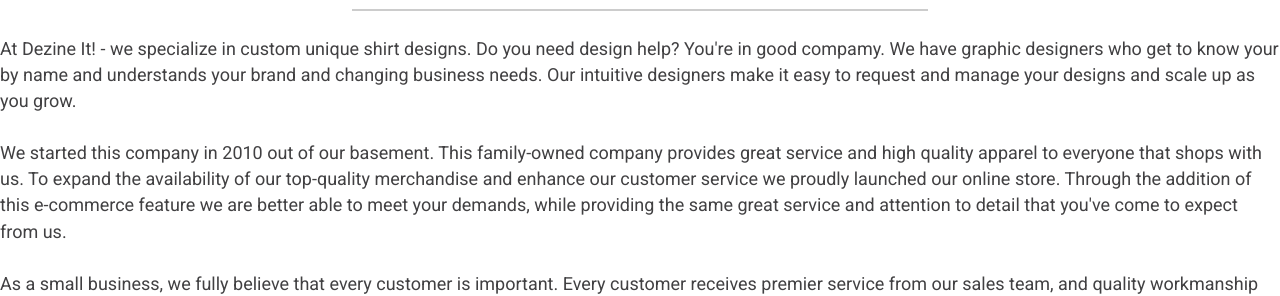
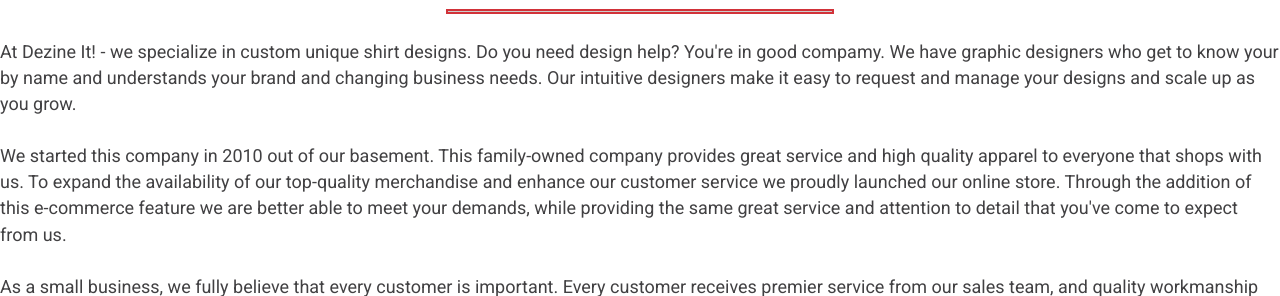
Before and after one commit to adamgarza/dezineit-web-app, a Gatsby site: page /about in a window 1280 px wide. Shown: the part 804-1100 px from the top of the page. Built offline with nearby package versions, Linux system fonts and the light colour scheme; Gatsby itself is replaced by a stand-in of ours; a web font is replaced by a local one.

Commit message:
Modify hr element style

```diff
--- a/src/components/layout.css
+++ b/src/components/layout.css
@@ -624,11 +624,13 @@ pre tt:after {
 }
 
 .body-hr {
-  border: none;
-  height: 2px;
+  /* border: none; */
+  border: 2px solid #d13239;
+  color: #d13239;
+  /* height: 2px; */
   margin-left: auto;
   margin-right: auto;
-  width: 45%;
+  width: 30%;
 }
 
 /* BlogPost solution */
```
